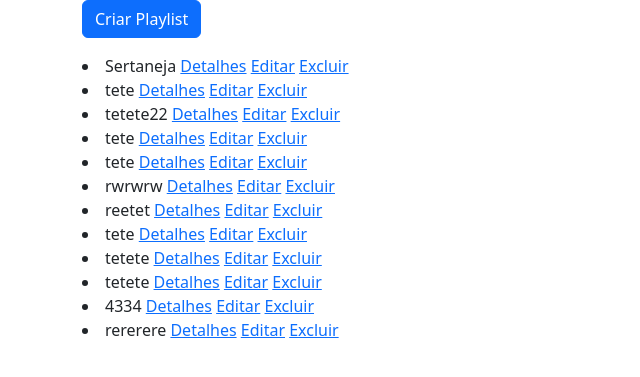
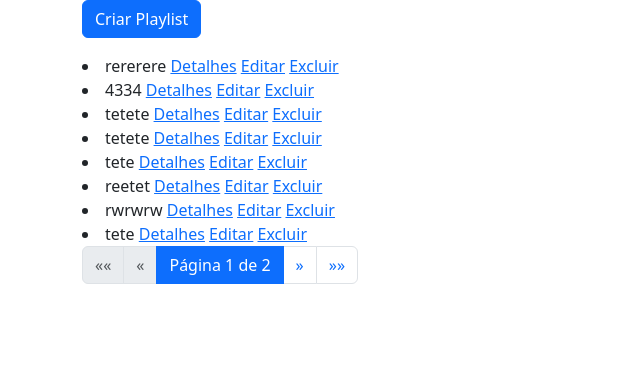
Before and after one commit to fsouzamarinho/djangocrudplaylist, a Django app: page / in a window 1280 px wide. Shown: the part 56-433 px from the top of the page, without its empty margins (0-640 px from the left). Run offline with Django 4.2, Linux system fonts and the light colour scheme; data comes from the database, SQL or seed files in the repository; both versions use the stored data as it was after the commit; some libraries are stand-ins or nearby versions.

Commit message:
versão com páginação

```diff
--- a/playlist/templates/musicas/musica_list.html
+++ b/playlist/templates/musicas/musica_list.html
@@ -15,4 +15,6 @@
     {% endfor %}
 </ul>
 
+
+
 {% endblock %}
--- a/playlist/templates/playlist/playlist_confirm_delete.html
+++ b/playlist/templates/playlist/playlist_confirm_delete.html
@@ -2,10 +2,10 @@
 
 {% block content %}
 <h1>Confirmar Exclusão</h1>
-<p>Tem certeza que deseja excluir a playlist "{{ object.nome }}"?</p>
+<p>Tem certeza que deseja excluir a playlist "{{ playlists.nome }}"?</p>
 <form method="POST">
     {% csrf_token %}
     <input type="submit" value="Sim">
-    <a href="{% url 'playlist_detail' object.pk %}">Não</a>
+    <a href="{% url 'playlist_detail' playlists.pk %}">Não</a>
 </form>
 {% endblock %}
--- a/playlist/templates/playlist/playlist_list.html
+++ b/playlist/templates/playlist/playlist_list.html
@@ -5,7 +5,7 @@
 <a href="{% url 'playlist_create' %}" class="btn btn-primary mb-3">Criar Playlist</a>
 
 
-{% for playlist in object_list %}
+{% for playlist in playlists %}
 <li>
     {{ playlist.nome }}
 
@@ -17,5 +17,45 @@
 {% endfor %}
 </ul>
 
+<!-- Paginação -->
+<nav aria-label="Navegação de páginas">
+    <ul class="pagination">
+        {% if page_obj.has_previous %}
+            <li class="page-item">
+                <a class="page-link" href="?page=1" aria-label="Primeira">
+                    <span aria-hidden="true">&laquo;&laquo;</span>
+                </a>
+            </li>
+            <li class="page-item">
+                <a class="page-link" href="?page={{ page_obj.previous_page_number }}" aria-label="Anterior">
+                    <span aria-hidden="true">&laquo;</span>
+                </a>
+            </li>
+        {% else %}
+            <li class="page-item disabled"><span class="page-link">&laquo;&laquo;</span></li>
+            <li class="page-item disabled"><span class="page-link">&laquo;</span></li>
+        {% endif %}
 
+        <li class="page-item active">
+            <span class="page-link">Página {{ page_obj.number }} de {{ page_obj.paginator.num_pages }}</span>
+        </li>
+
+        {% if page_obj.has_next %}
+            <li class="page-item">
+                <a class="page-link" href="?page={{ page_obj.next_page_number }}" aria-label="Próxima">
+                    <span aria-hidden="true">&raquo;</span>
+                </a>
+            </li>
+            <li class="page-item">
+                <a class="page-link" href="?page={{ page_obj.paginator.num_pages }}" aria-label="Última">
+                    <span aria-hidden="true">&raquo;&raquo;</span>
+                </a>
+            </li>
+        {% else %}
+            <li class="page-item disabled"><span class="page-link">&raquo;</span></li>
+            <li class="page-item disabled"><span class="page-link">&raquo;&raquo;</span></li>
+        {% endif %}
+    </ul>
+</nav>
+</div>
 {% endblock %}
--- a/playlist/views.py
+++ b/playlist/views.py
@@ -6,9 +6,13 @@ from playlist.models import Musica, Playlist
 class PlaylistListView(ListView):
     model = Playlist
     template_name = 'playlist/playlist_list.html'
+    context_object_name = 'playlists'
+    paginate_by = 8
+    queryset = Playlist.objects.order_by('-id')
 
 class PlaylistDetailView(DetailView):
     model = Playlist
+    context_object_name = 'playlists'
     template_name = 'playlist/playlist_detail.html'
 
 class PlaylistCreateView(CreateView):
@@ -25,6 +29,7 @@ class PlaylistUpdateView(UpdateView):
 
 class PlaylistDeleteView(DeleteView):
     model = Playlist
+    context_object_name = 'playlists'
     success_url = reverse_lazy('playlist_list')
 
 # musicas crud
```
Also changed, not shown: playlist/templates/playlist/playlist_detail.html (+4 -4 lines), db.sqlite3, playlist/forms.py (line endings or trailing spaces), playlist/models.py (line endings or trailing spaces).
